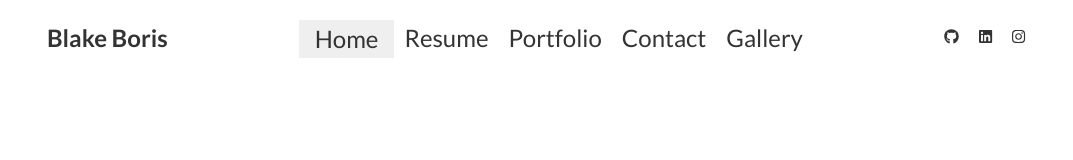
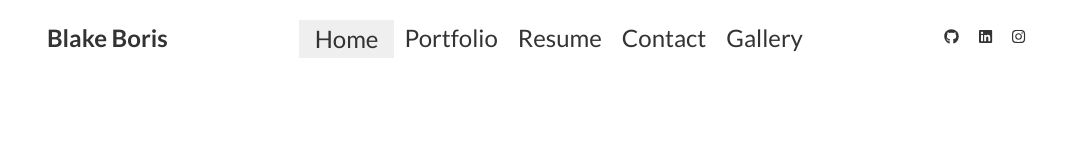
Before and after one commit to PlGGS/blakeboris.com, a Next.js app: page / in a window 1280 px wide. Shown: the top 160 px of the page, without its empty margins (104-1177 px from the left). Built offline with nearby package versions, Linux system fonts and the light colour scheme; a web font is replaced by a local one.

Commit message:
Switched portfolio and resume in nav bar

```diff
--- a/src/components/navbar.js
+++ b/src/components/navbar.js
@@ -35,8 +35,8 @@ const navbar = () => (
                     <Link href="/"><a>Home</a></Link>
                     </motion.button>
                 </li>
+                <li><Link href="/portfolio"><a>Portfolio</a></Link></li>
                 <li><Link href="/resume"><a>Resume</a></Link></li>
-                <li><Link href="/portfolio"><a>Portfolio</a></Link></li>
                 <li><Link href="/contact"><a>Contact</a></Link></li>
                 <li><Link href="/gallery"><a>Gallery</a></Link></li>
             </ul>
```
